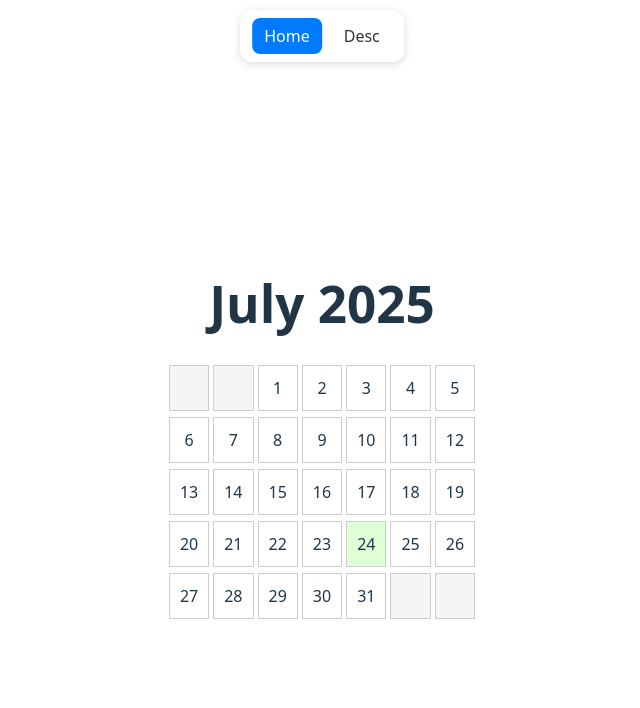
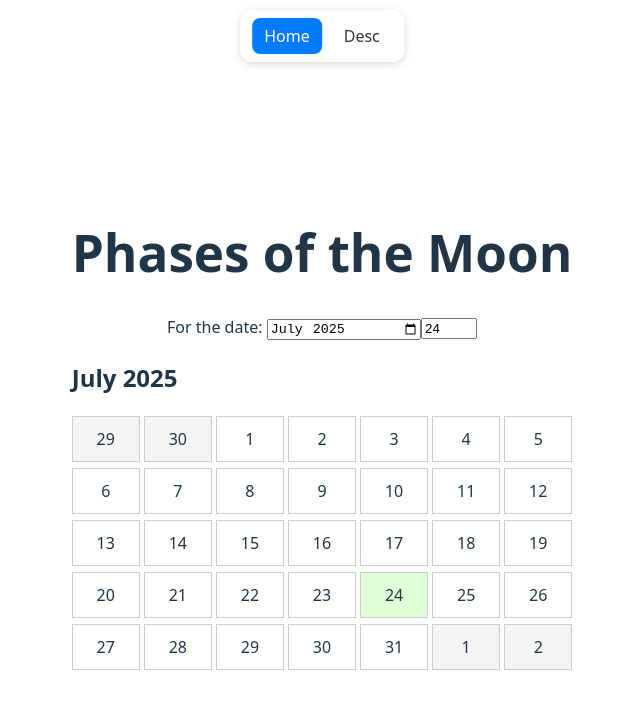
Before and after one commit to arjunkalburgi/calendarComponent, a React (Vite) app: page / in a window 1280 px wide. Shown: the top 708 px of the page, without its empty margins (318-958 px from the left). Built offline with nearby package versions, Linux system fonts and the light colour scheme.

Commit message:
fixing inactive dates, adding date picker

```diff
--- a/src/components/Calendar/Calendar.module.css
+++ b/src/components/Calendar/Calendar.module.css
@@ -1,8 +1,11 @@
+.calendarContainer {
+    text-align: start;
+}
+
 .calendar {
     display: flex;
     flex-direction: column;
     gap: 6px; /* space between week rows */
-    max-width: 320px; /* keeps a nice compact calendar size */
     margin-top: 10px;
 }
 
--- a/src/components/Calendar/Calendar.tsx
+++ b/src/components/Calendar/Calendar.tsx
@@ -10,10 +10,10 @@ export default function Calendar({ date }: CalendarProps) {
     const weeks = generateCalendarWeeks(date.getFullYear(), date.getMonth());
 
     return (
-        <div>
-            <h1>
+        <div className={styles.calendarContainer}>
+            <h2>
                 {date.toLocaleString("default", { month: "long" })} {date.getFullYear()}
-            </h1>
+            </h2>
             <div className={styles.calendar}>
                 {weeks.map((week: CalendarCell[], i: number) => (
                     <div key={i} className={styles.weekRow}>
--- a/src/components/Calendar/calendarUtls.ts
+++ b/src/components/Calendar/calendarUtls.ts
@@ -1,5 +1,5 @@
 export type CalendarCell = {
-    date: Date | null;
+    date: Date;
     isInactive: boolean;
     isToday: boolean;
 };
@@ -10,14 +10,22 @@ export function generateCalendarWeeks(year: number, month: number): CalendarCell
     const lastDayOfWeek = new Date(year, month, daysInMonth).getDay();
     const today = new Date();
 
-    // ✅ Leading inactive cells (before day 1)
-    const leadingEmpty = Array.from({ length: firstDayOfWeek }, () => ({
-        date: null,
-        isInactive: true,
-        isToday: false,
-    }));
+    // ✅ Leading dates (previous month)
+    const prevMonth = month === 0 ? 11 : month - 1;
+    const prevYear = month === 0 ? year - 1 : year;
+    const prevMonthDays = new Date(prevYear, prevMonth + 1, 0).getDate();
 
-    // ✅ Active days
+    const leadingDates = Array.from({ length: firstDayOfWeek }, (_, i) => {
+        const day = prevMonthDays - firstDayOfWeek + i + 1;
+        const d = new Date(prevYear, prevMonth, day);
+        return {
+            date: d,
+            isInactive: true,
+            isToday: d.toDateString() === today.toDateString(),
+        };
+    });
+
+    // ✅ Active dates (current month)
     const activeDates = Array.from({ length: daysInMonth }, (_, i) => {
         const d = new Date(year, month, i + 1);
         return {
@@ -27,17 +35,22 @@ export function generateCalendarWeeks(year: number, month: number): CalendarCell
         };
     });
 
-    // ✅ Trailing inactive cells (after last day)
-    const trailingEmpty = Array.from({ length: 6 - lastDayOfWeek }, () => ({
-        date: null,
-        isInactive: true,
-        isToday: false,
-    }));
+    // ✅ Trailing dates (next month)
+    const nextMonth = month === 11 ? 0 : month + 1;
+    const nextYear = month === 11 ? year + 1 : year;
+    const trailingCount = 6 - lastDayOfWeek;
 
-    // ✅ Combine into full array
-    const fullCells = [...leadingEmpty, ...activeDates, ...trailingEmpty];
+    const trailingDates = Array.from({ length: trailingCount }, (_, i) => {
+        const d = new Date(nextYear, nextMonth, i + 1);
+        return {
+            date: d,
+            isInactive: true,
+            isToday: d.toDateString() === today.toDateString(),
+        };
+    });
 
-    // ✅ Chunk into weeks (7 cells per week)
+    // ✅ Combine into weeks
+    const fullCells = [...leadingDates, ...activeDates, ...trailingDates];
     const weeks: CalendarCell[][] = [];
     for (let i = 0; i < fullCells.length; i += 7) {
         weeks.push(fullCells.slice(i, i + 7));
--- a/src/routes/Home.tsx
+++ b/src/routes/Home.tsx
@@ -2,9 +2,34 @@ import { useState } from "react";
 import Calendar from "../components/Calendar/Calendar";
 
 export default function Home() {
-    const [date] = useState(new Date());
+    const [date, setDate] = useState(new Date());
+
     return (
         <div style={{ paddingTop: "60px" }}>
+            <h1>Phases of the Moon</h1>
+
+            {/* ✅ Simple month-day picker */}
+            <div>
+                <span>For the date: </span>
+                <input
+                    type="month"
+                    value={`2025-${String(date.getMonth() + 1).padStart(2, "0")}`}
+                    onChange={(e) => {
+                        const [_, month] = e.target.value.split("-").map(Number);
+                        setDate(new Date(2025, month - 1, date.getDate()));
+                    }}
+                />
+                <input
+                    type="number"
+                    min={1}
+                    max={31}
+                    value={date.getDate()}
+                    onChange={(e) => {
+                        setDate(new Date(2025, date.getMonth(), Number(e.target.value)));
+                    }}
+                />
+            </div>
+
             <Calendar date={date} />
         </div>
     );
```
